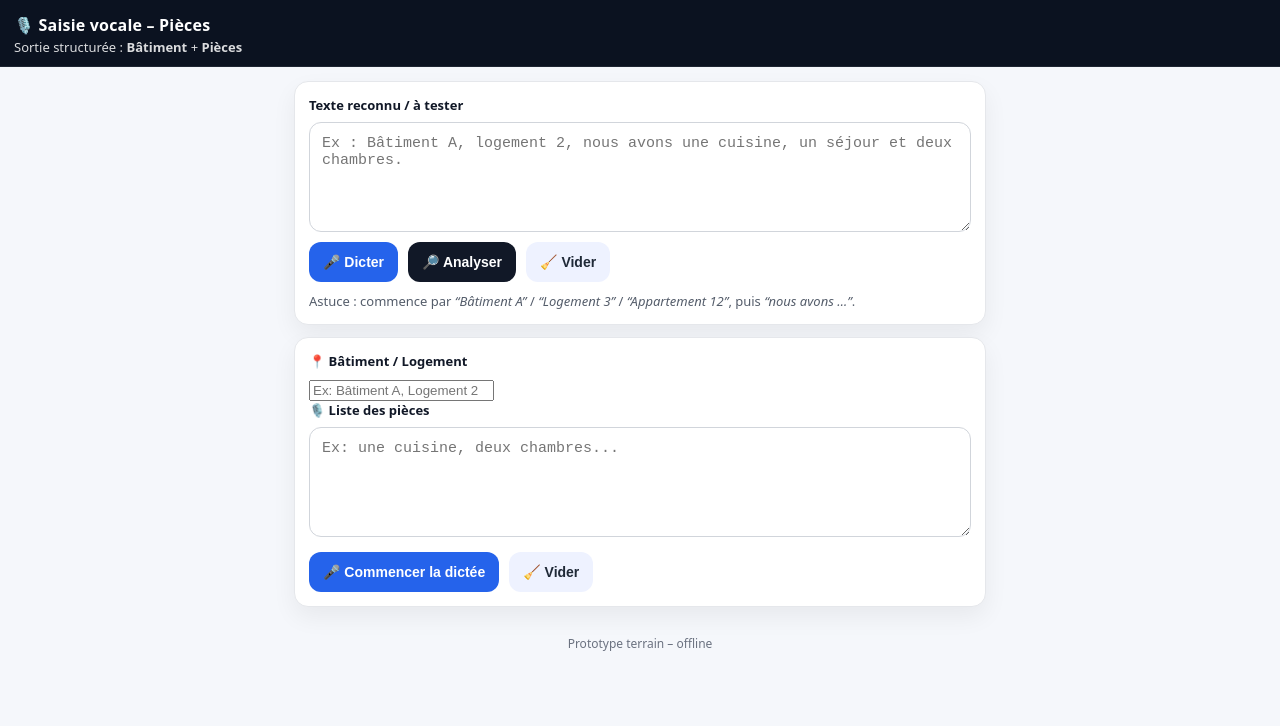
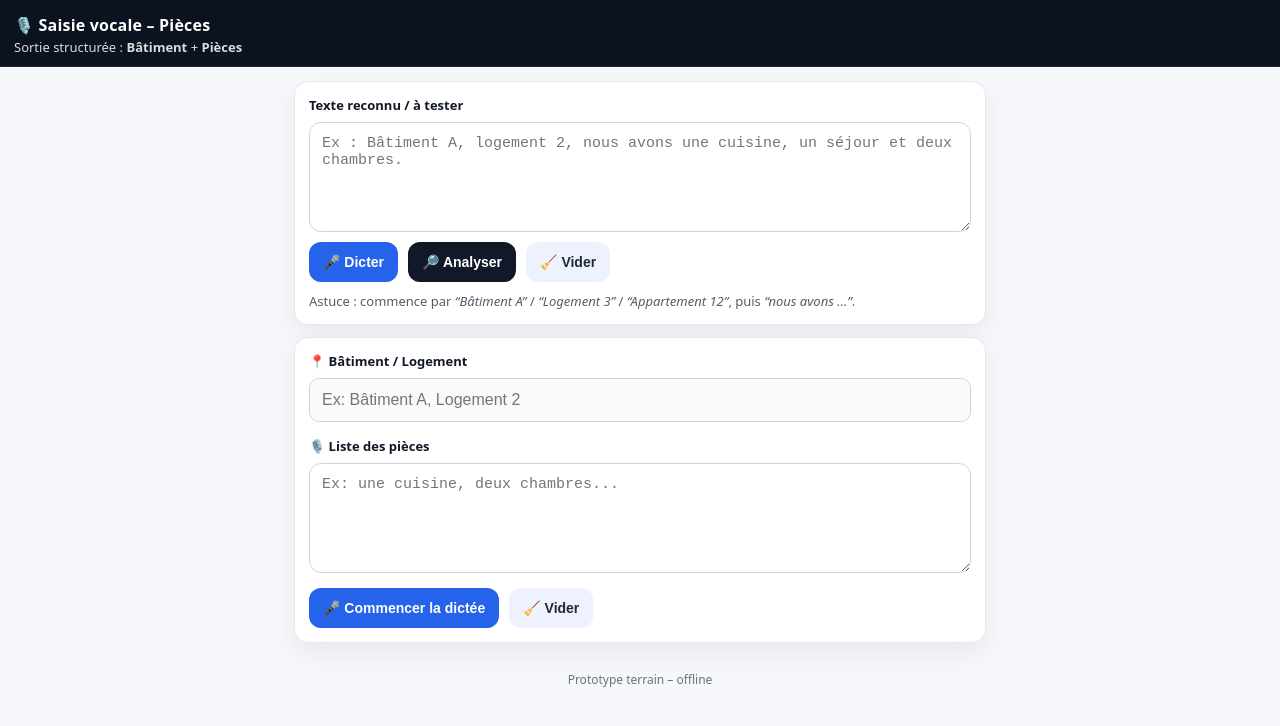
Before and after one commit to lioneltissotbez-socotec/Assistant_vocal, a plain HTML site: page index.html in a window 1280 px wide. Drawn offline with Linux system fonts and the light colour scheme.

Commit message:
Update style.css

```diff
--- a/style.css
+++ b/style.css
@@ -128,3 +128,20 @@ button:active{ transform:scale(.99); }
   70% { box-shadow: 0 0 0 10px rgba(220, 38, 38, 0); }
   100% { box-shadow: 0 0 0 0 rgba(220, 38, 38, 0); }
 }
+.row-stacked { display: flex; flex-direction: column; margin-bottom: 15px; }
+.input-field {
+    padding: 12px;
+    border-radius: 10px;
+    border: 1px solid #d1d5db;
+    font-size: 16px;
+    background: #f9fafb;
+}
+.recording {
+    background-color: #ef4444 !important; /* Rouge */
+    animation: blink 2s infinite;
+}
+@keyframes blink {
+    0% { opacity: 1; }
+    50% { opacity: 0.7; }
+    100% { opacity: 1; }
+}
```
